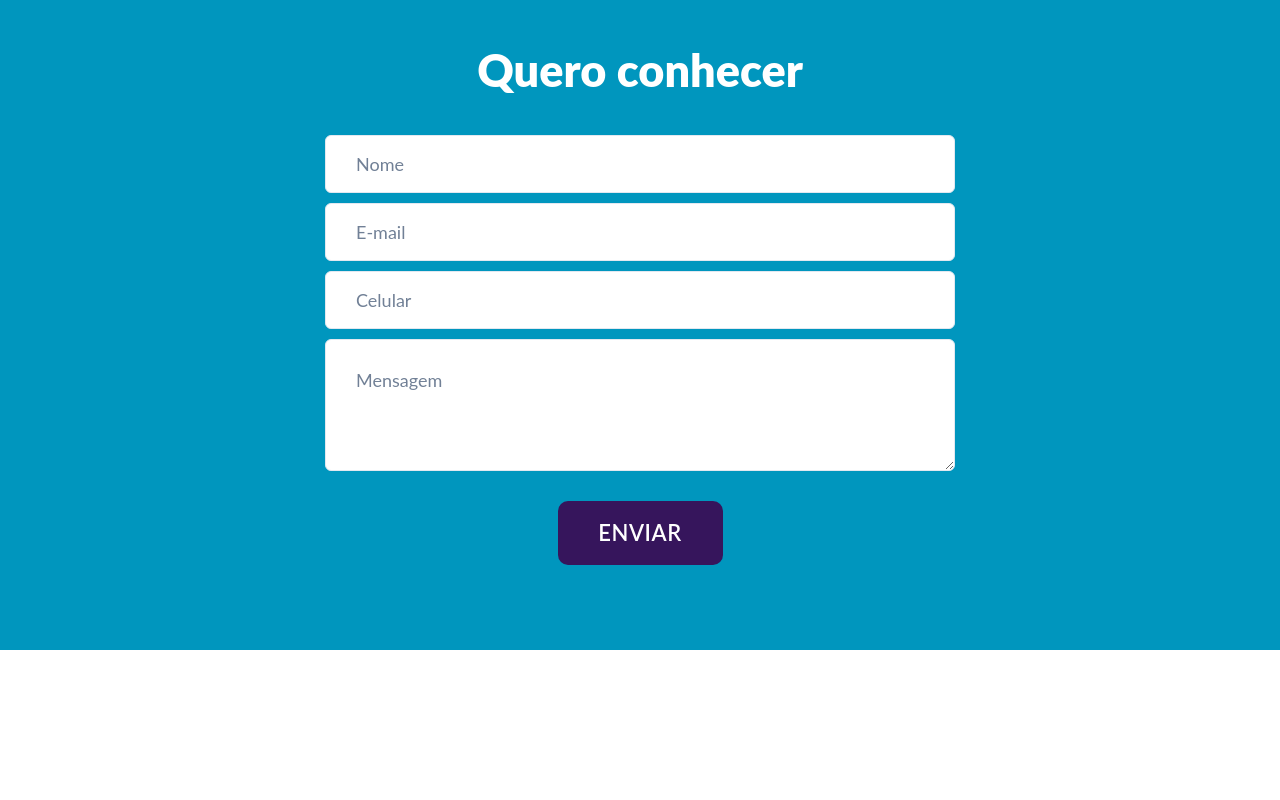
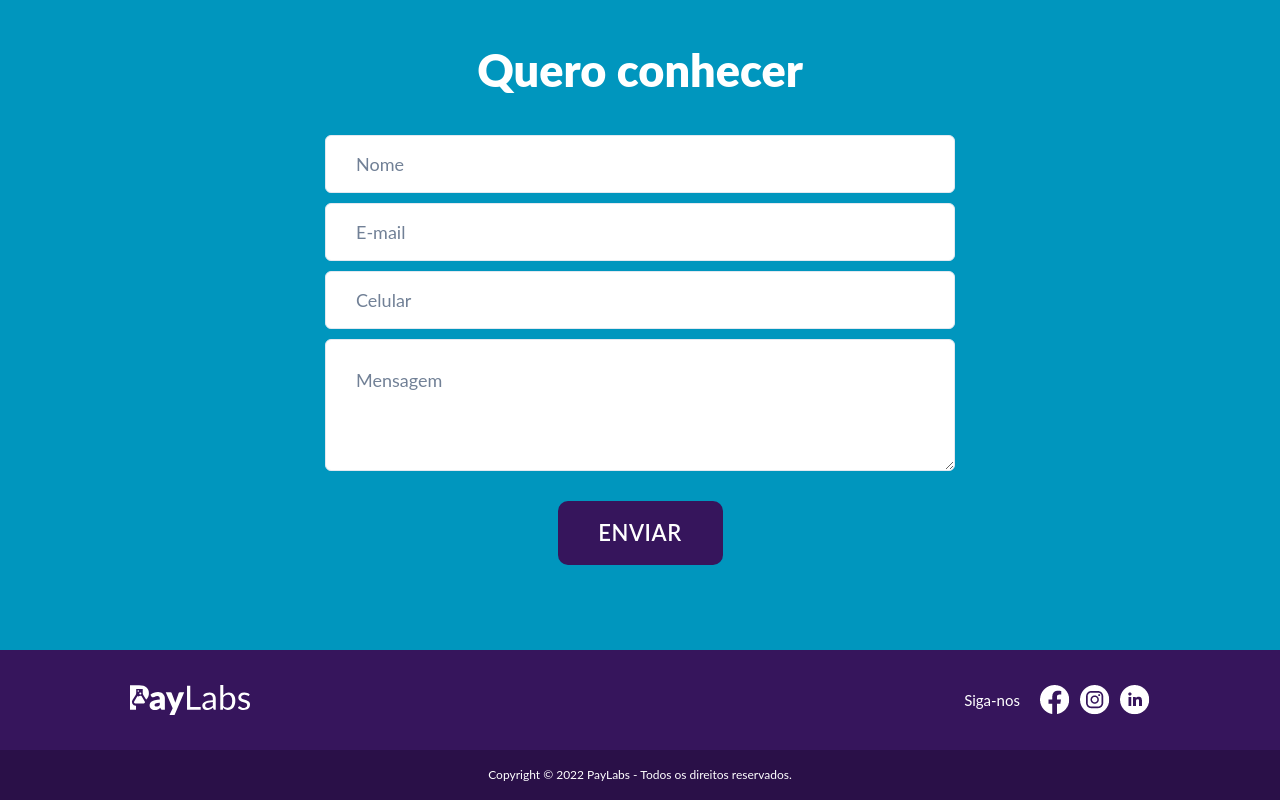
Before and after one commit to AstrOOnauta/pay-labs, a Next.js app: page / in a window 1280 px wide. Shown: the part 3080-3880 px from the top of the page. Before the commit the page ends 3730 px from the top, so only its background shows below. Built offline with nearby package versions, Linux system fonts and the light colour scheme; a web font is replaced by a local one.

Commit message:
feat: footer

```diff
--- /dev/null
+++ b/src/components/Footer/index.tsx
@@ -0,0 +1,87 @@
+import { Flex, Text, useMediaQuery } from '@chakra-ui/react'
+import Image from 'next/image'
+
+const SOCIAL_MEDIAS_DATA = [
+  {
+    icon: '/ico-facebook.png',
+    alt: 'facebook icon',
+  },
+  {
+    icon: '/ico-instagram.png',
+    alt: 'instagram icon',
+  },
+  {
+    icon: '/ico-linkedin.png',
+    alt: 'linkedin icon',
+  },
+]
+
+export default function Footer() {
+  const [isLargerThan720] = useMediaQuery('(min-width: 720px)')
+  const [isLargerThan1080] = useMediaQuery('(min-width: 1080px)')
+
+  return (
+    <Flex
+      width="100%"
+      flexDirection="column"
+      alignItems="center"
+      bgColor="purple.900"
+    >
+      <Flex
+        width="100%"
+        bgColor="purple.800"
+        padding={isLargerThan1080 ? '35px 130px' : '30px'}
+        justifyContent={isLargerThan720 ? 'space-between' : 'center'}
+        flexWrap="wrap"
+      >
+        <Flex
+          width={isLargerThan720 ? '' : '100%'}
+          justifyContent="center"
+          alignItems="center"
+        >
+          <Image
+            src="/logo-paylabs.svg"
+            alt="logo pay labs"
+            layout="fixed"
+            width="120px"
+            height="30px"
+          />
+        </Flex>
+        <Flex alignItems="center" marginTop={isLargerThan720 ? '' : '20px'}>
+          <Text
+            fontSize="sm"
+            color="white"
+            marginRight="10px"
+            whiteSpace="nowrap"
+          >
+            Siga-nos
+          </Text>
+          {SOCIAL_MEDIAS_DATA.map((item, index) => {
+            return (
+              <Flex
+                key={index}
+                width={isLargerThan720 ? '' : '100%'}
+                justifyContent="center"
+                alignItems="center"
+                marginLeft="10px"
+                _hover={{ filter: 'brightness(.8)', cursor: 'pointer' }}
+              >
+                <Image
+                  src={item.icon}
+                  alt={item.alt}
+                  layout="fixed"
+                  width="30px"
+                  height="30px"
+                />
+              </Flex>
+            )
+          })}
+        </Flex>
+      </Flex>
+      <Text fontSize="xs" color="white" py="16px">
+        Copyright © {new Date().getFullYear()} PayLabs - Todos os direitos
+        reservados.
+      </Text>
+    </Flex>
+  )
+}
--- a/src/pages/index.tsx
+++ b/src/pages/index.tsx
@@ -2,6 +2,7 @@ import { Flex } from '@chakra-ui/react'
 import type { NextPage } from 'next'
 import About from '../components/About'
 import Contact from '../components/Contact'
+import Footer from '../components/Footer'
 import Hero from '../components/Hero'
 
 const Home: NextPage = () => {
@@ -18,6 +19,7 @@ const Home: NextPage = () => {
       <Hero />
       <About />
       <Contact />
+      <Footer />
     </Flex>
   )
 }
```
